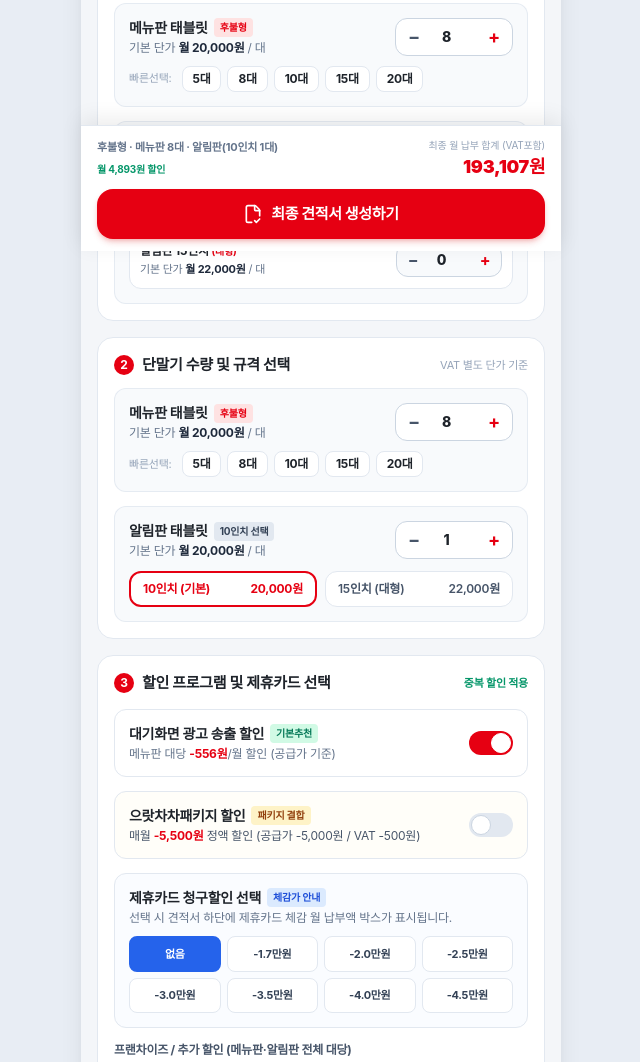
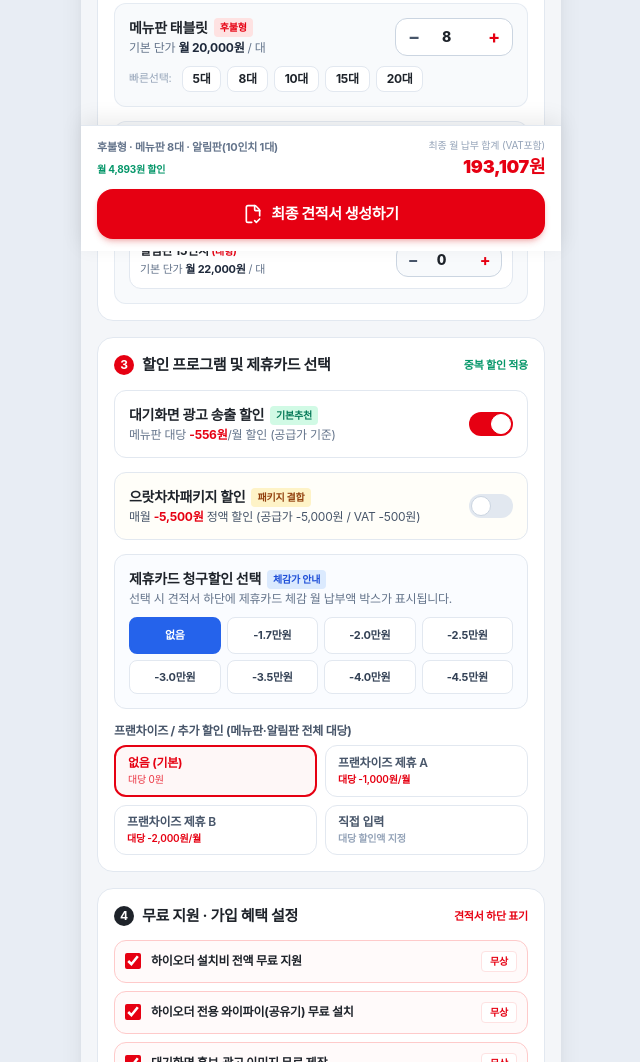
Before and after one commit to yimhun/hi-order-calculator, a plain HTML site: page index.html in a window 1280 px wide. Shown: the part 549-1611 px from the top of the page, without its empty margins (319-959 px from the left). Drawn offline with nearby package versions, Linux system fonts and the light colour scheme; a web font is replaced by a local one.

Commit message:
Add files via upload

```diff
--- a/index.html
+++ b/index.html
@@ -292,82 +292,6 @@
           </div>
         </section>
 
-        <!-- STEP 2: 단말기 수량 및 규격 선택 -->
-        <section class="bg-white rounded-2xl p-4 shadow-2xs border border-kt-border">
-          <div class="flex items-center justify-between mb-3">
-            <div class="flex items-center gap-2">
-              <span class="w-5 h-5 rounded-full bg-kt-red text-white text-xs font-bold flex items-center justify-center">2</span>
-              <h2 class="font-bold text-[15px] text-kt-charcoal">단말기 수량 및 규격 선택</h2>
-            </div>
-            <span class="text-[11px] text-slate-400">VAT 별도 단가 기준</span>
-          </div>
-
-          <div class="space-y-3.5">
-            <!-- 1. 메뉴판 태블릿 -->
-            <div class="p-3.5 rounded-xl bg-slate-50 border border-slate-200/80">
-              <div class="flex items-start justify-between mb-2.5">
-                <div>
-                  <div class="flex items-center gap-1.5">
-                    <span class="font-bold text-sm text-kt-charcoal">메뉴판 태블릿</span>
-                    <span id="menu-type-badge" class="text-[10px] font-bold bg-red-100 text-kt-red px-1.5 py-0.5 rounded">후불형</span>
-                  </div>
-                  <p class="text-xs text-slate-500 mt-0.5">기본 단가 <strong id="menu-unit-label" class="text-slate-800">월 20,000원</strong> / 대</p>
-                </div>
-                <!-- Stepper -->
-                <div class="flex items-center bg-white border border-slate-300 rounded-xl overflow-hidden shadow-2xs">
-                  <button type="button" onclick="adjustQty('menu', -1)" class="w-9 h-9 flex items-center justify-center text-slate-600 hover:bg-slate-100 active:bg-slate-200 font-bold text-lg">−</button>
-                  <input type="number" id="qty-menu" value="8" min="0" max="50" onchange="setQty('menu', this.value)"
-                    class="w-11 text-center font-extrabold text-sm text-kt-charcoal focus:outline-none" />
-                  <button type="button" onclick="adjustQty('menu', 1)" class="w-9 h-9 flex items-center justify-center text-kt-red hover:bg-red-50 active:bg-red-100 font-bold text-lg">+</button>
-                </div>
-              </div>
-              <!-- Quick Preset Buttons -->
-              <div class="flex items-center gap-1.5 flex-wrap">
-                <span class="text-[11px] text-slate-400 mr-1">빠른선택:</span>
-                <button type="button" onclick="setQty('menu', 5)" class="px-2.5 py-1 text-xs font-bold bg-white border border-slate-200 rounded-lg hover:border-kt-red hover:text-kt-red transition">5대</button>
-                <button type="button" onclick="setQty('menu', 8)" class="px-2.5 py-1 text-xs font-bold bg-white border border-slate-200 rounded-lg hover:border-kt-red hover:text-kt-red transition">8대</button>
-                <button type="button" onclick="setQty('menu', 10)" class="px-2.5 py-1 text-xs font-bold bg-white border border-slate-200 rounded-lg hover:border-kt-red hover:text-kt-red transition">10대</button>
-                <button type="button" onclick="setQty('menu', 15)" class="px-2.5 py-1 text-xs font-bold bg-white border border-slate-200 rounded-lg hover:border-kt-red hover:text-kt-red transition">15대</button>
-                <button type="button" onclick="setQty('menu', 20)" class="px-2.5 py-1 text-xs font-bold bg-white border border-slate-200 rounded-lg hover:border-kt-red hover:text-kt-red transition">20대</button>
-              </div>
-            </div>
-
-            <!-- 2. 알림판 태블릿 (10인치 20,000원 vs 15인치 22,000원 선택) -->
-            <div class="p-3.5 rounded-xl bg-slate-50 border border-slate-200/80 space-y-3">
-              <div class="flex items-start justify-between">
-                <div>
-                  <div class="flex items-center gap-1.5">
-                    <span class="font-bold text-sm text-kt-charcoal">알림판 태블릿</span>
-                    <span id="notice-size-badge" class="text-[10px] font-bold bg-slate-200 text-slate-700 px-1.5 py-0.5 rounded">10인치 선택</span>
-                  </div>
-                  <p class="text-xs text-slate-500 mt-0.5">기본 단가 <strong id="notice-unit-label" class="text-slate-800">월 20,000원</strong> / 대</p>
-                </div>
-                <!-- Stepper -->
-                <div class="flex items-center bg-white border border-slate-300 rounded-xl overflow-hidden shadow-2xs">
-                  <button type="button" onclick="adjustQty('notice', -1)" class="w-9 h-9 flex items-center justify-center text-slate-600 hover:bg-slate-100 active:bg-slate-200 font-bold text-lg">−</button>
-                  <input type="number" id="qty-notice" value="1" min="0" max="10" onchange="setQty('notice', this.value)"
-                    class="w-11 text-center font-extrabold text-sm text-kt-charcoal focus:outline-none" />
-                  <button type="button" onclick="adjustQty('notice', 1)" class="w-9 h-9 flex items-center justify-center text-kt-red hover:bg-red-50 active:bg-red-100 font-bold text-lg">+</button>
-                </div>
-              </div>
-
-              <!-- 10인치 vs 15인치 Segmented Selector -->
-              <div class="grid grid-cols-2 gap-2">
-                <button type="button" id="btn-notice-10" onclick="setNoticeSize(10)"
-                  class="py-2 px-3 rounded-xl text-xs font-bold border-2 border-kt-red bg-white text-kt-red transition flex items-center justify-between">
-                  <span>10인치 (기본)</span>
-                  <span>20,000원</span>
-                </button>
-                <button type="button" id="btn-notice-15" onclick="setNoticeSize(15)"
-                  class="py-2 px-3 rounded-xl text-xs font-semibold border border-slate-200 bg-white text-slate-600 hover:bg-slate-100 transition flex items-center justify-between">
-                  <span>15인치 (대형)</span>
-                  <span>22,000원</span>
-                </button>
-              </div>
-            </div>
-          </div>
-        </section>
-
         <!-- STEP 3: 할인 프로모션 및 패키지 선택 -->
         <section class="bg-white rounded-2xl p-4 shadow-2xs border border-kt-border space-y-3.5">
           <div class="flex items-center justify-between">
@@ -650,11 +574,10 @@
                     <tr>
                       <td style="font-size: 24px; font-weight: 900; color: #1E232A; vertical-align: middle; line-height: 1;">KT세일즈</td>
                       <td style="vertical-align: middle; padding-left: 8px;">
-                        <table style="border-collapse: collapse; background-color: #FEF2F2; border: 1px solid #FECACA; border-radius: 6px;">
-                          <tr>
-                            <td style="height: 24px; padding: 0 9px; font-size: 12px; font-weight: 800; color: #E60012; text-align: center; vertical-align: middle; line-height: 1; white-space: nowrap;">공식 인증 견적서</td>
-                          </tr>
-                        </table>
+                        <svg width="106" height="24" viewBox="0 0 106 24" xmlns="http://www.w3.org/2000/svg" style="display: block;">
+                          <rect x="0.5" y="0.5" width="105" height="23" rx="6" fill="#FEF2F2" stroke="#FECACA" stroke-width="1"/>
+                          <text x="53" y="12.5" fill="#E60012" font-family="Pretendard, sans-serif" font-size="12" font-weight="800" text-anchor="middle" dominant-baseline="central">공식 인증 견적서</text>
+                        </svg>
                       </td>
                     </tr>
                   </table>
@@ -789,11 +712,10 @@
                 <table style="border-collapse: collapse;">
                   <tr>
                     <td style="vertical-align: middle;">
-                      <table style="border-collapse: collapse; background-color: #3B82F6; border-radius: 6px;">
-                        <tr>
-                          <td style="height: 22px; padding: 0 8px; font-size: 11px; font-weight: 800; color: #FFFFFF; text-align: center; vertical-align: middle; line-height: 1; white-space: nowrap;">제휴카드 혜택</td>
-                        </tr>
-                      </table>
+                      <svg width="82" height="22" viewBox="0 0 82 22" xmlns="http://www.w3.org/2000/svg" style="display: block;">
+                        <rect x="0" y="0" width="82" height="22" rx="6" fill="#3B82F6"/>
+                        <text x="41" y="11.5" fill="#FFFFFF" font-family="Pretendard, sans-serif" font-size="11" font-weight="800" text-anchor="middle" dominant-baseline="central">제휴카드 혜택</text>
+                      </svg>
                     </td>
                     <td style="font-size: 14px; font-weight: 800; color: #DBEAFE; padding-left: 7px; vertical-align: middle; line-height: 1.2;">제휴카드 청구할인 적용 시 체감 월 납부액</td>
                   </tr>
@@ -814,11 +736,10 @@
           <tr>
             <td style="font-size: 15px; font-weight: 900; color: #E60012; vertical-align: middle;">★ 특별 가입 혜택 및 무상 지원 내역</td>
             <td style="text-align: right; vertical-align: middle;">
-              <table style="border-collapse: collapse; background-color: #E60012; border-radius: 8px; margin-left: auto;">
-                <tr>
-                  <td style="height: 26px; padding: 0 12px; font-size: 12px; font-weight: 800; color: #FFFFFF; text-align: center; vertical-align: middle; line-height: 1; white-space: nowrap;">전액 무상 지원</td>
-                </tr>
-              </table>
+              <svg width="96" height="26" viewBox="0 0 96 26" xmlns="http://www.w3.org/2000/svg" style="display: inline-block; vertical-align: middle;">
+                <rect x="0" y="0" width="96" height="26" rx="8" fill="#E60012"/>
+                <text x="48" y="13.5" fill="#FFFFFF" font-family="Pretendard, sans-serif" font-size="12" font-weight="800" text-anchor="middle" dominant-baseline="central">전액 무상 지원</text>
+              </svg>
             </td>
           </tr>
         </table>
```
